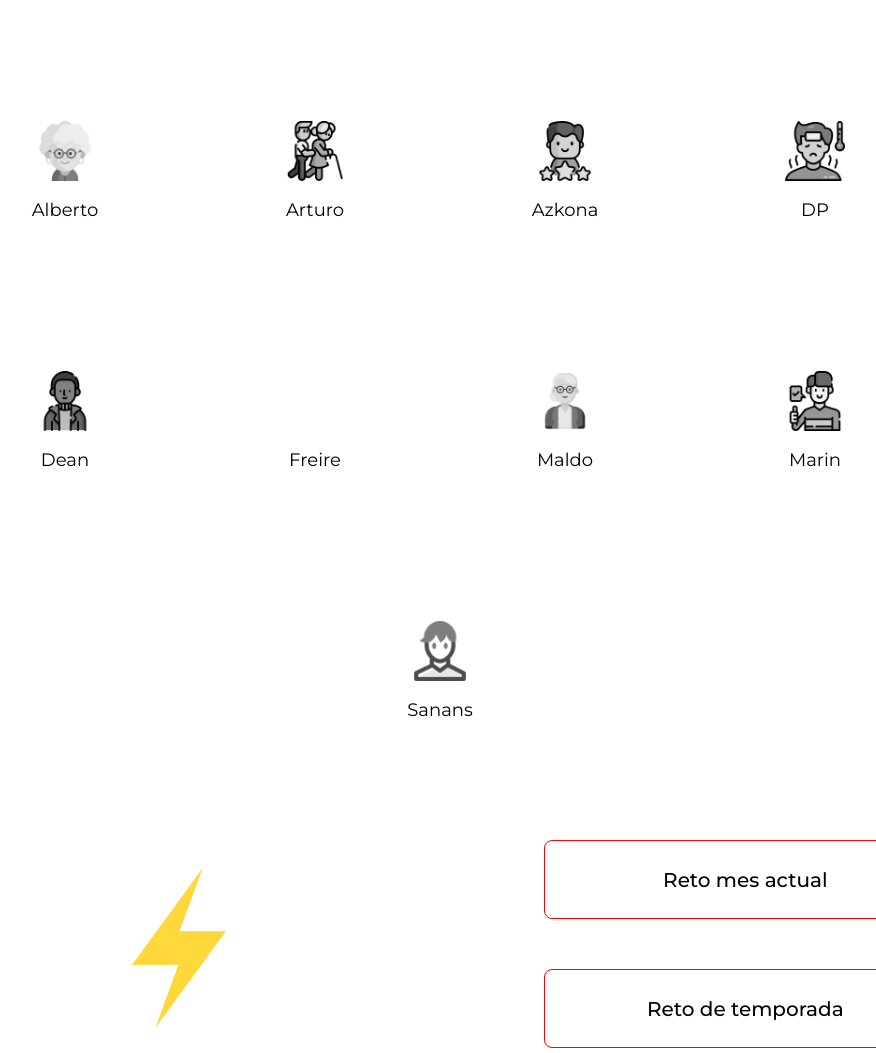
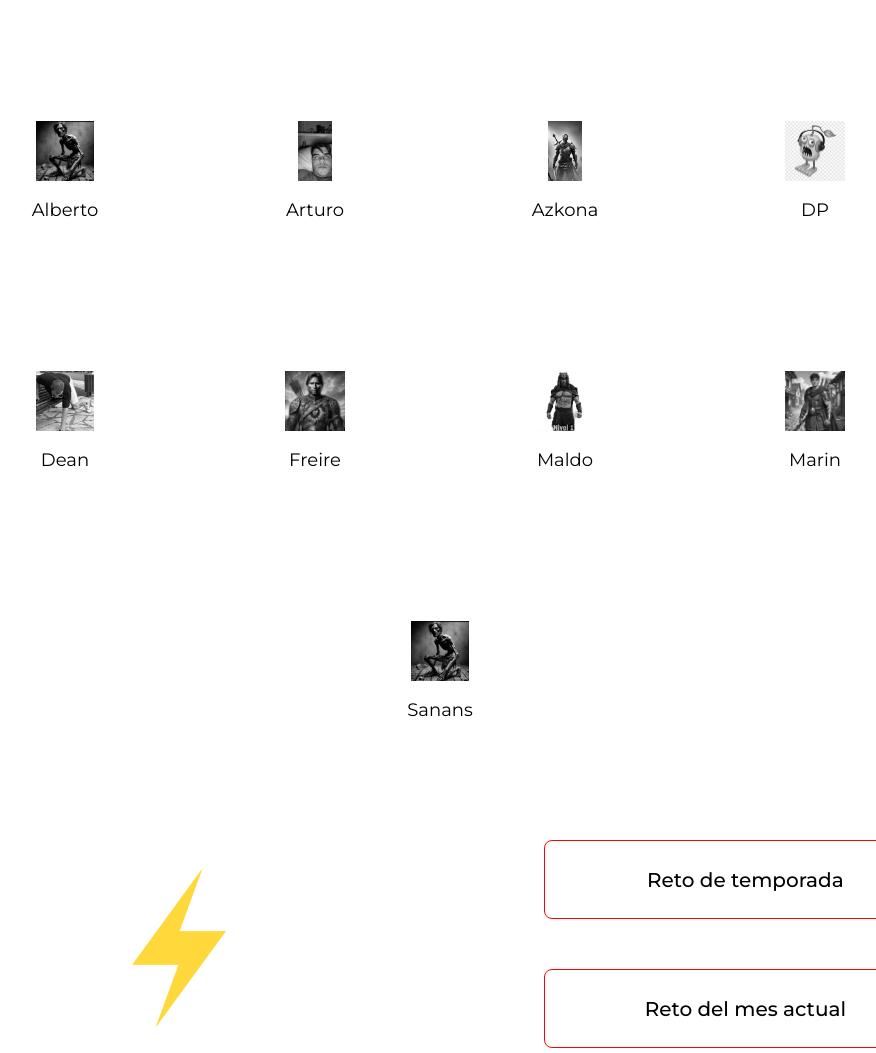
Before and after one commit to GooniesLiga/GooniesLiga, a plain HTML site: page index.html in a window 1280 px wide. Shown: the part 760-1813 px from the top of the page, without its empty margins (200-1076 px from the left). Drawn offline with Linux system fonts and the light colour scheme; a web font is replaced by a local one.

Commit message:
Update index.html

```diff
--- a/index.html
+++ b/index.html
@@ -40,47 +40,47 @@
     <section class="participants">
       <div class="participants__left">
         <button class="participant__item">
-          <img src="img/iconos/anciana.png" alt="" class="participant__img" />
+          <img src="iconos/Famelico.jpeg" alt="" class="participant__img" />
           <p class="participant__name"> Alberto </p>
         </button>
 
         <button class="participant__item">
-          <img src="img/iconos/ancianos.png" alt="" class="participant__img" />
+          <img src="iconos/Arturo 1.jpeg" alt="" class="participant__img" />
           <p class="participant__name"> Arturo </p>
         </button>
 
         <button class="participant__item">
-          <img src="img/iconos/clasificacion.png" alt="" class="participant__img" />
+          <img src="iconos/Azko 1.jpeg" alt="" class="participant__img" />
           <p class="participant__name"> Azkona </p>
         </button>
 
         <button class="participant__item">
-          <img src="img/iconos/enfermo.png" alt="" class="participant__img" />
+          <img src="iconos/Guille 1.jpeg" alt="" class="participant__img" />
           <p class="participant__name"> DP </p>
         </button>
 
         <button class="participant__item">
-          <img src="img/iconos/hombre (3).png" alt="" class="participant__img" />
+          <img src="iconos/Dean 1.jpeg" alt="" class="participant__img" />
           <p class="participant__name"> Dean </p>
         </button>
 
         <button class="participant__item">
-          <img src="img/iconos/mujer.png" alt="" class="participant__img" />
+          <img src="iconos/Frei 1 .jpeg" alt="" class="participant__img" />
           <p class="participant__name"> Freire </p>
         </button>
 
         <button class="participant__item">
-          <img src="img/iconos/personas-mayores.png" alt="" class="participant__img" />
+          <img src="iconos/Maldo 1.jpeg" alt="" class="participant__img" />
           <p class="participant__name"> Maldo </p>
         </button>
 
         <button class="participant__item">
-          <img src="img/iconos/servicio-al-cliente.png" alt="" class="participant__img" />
+          <img src="iconos/Marin 1.jpeg" alt="" class="participant__img" />
           <p class="participant__name"> Marin </p>
         </button>
 
         <button class="participant__item">
-          <img src="img/iconos/icons8-me-58.png" alt="" class="participant__img" />
+          <img src="iconos/Famelico.jpeg" alt="" class="participant__img" />
           <p class="participant__name"> Sanans</p>
         </button>
       </div>
@@ -124,14 +124,14 @@
 
         <div class="participants__goals">
           <div class="goals__item">
-            <h4 class="goals__title">Reto mes actual</h4>
+            <h4 class="goals__title">Reto de temporada</h4>
             <p class="goals__text">
 
             </p>
           </div>
 
           <div class="goals__item">
-            <h4 class="goals__title">Reto de temporada</h4>
+            <h4 class="goals__title">Reto del mes actual</h4>
             <p class="goals__text">
 
             </p>
```
